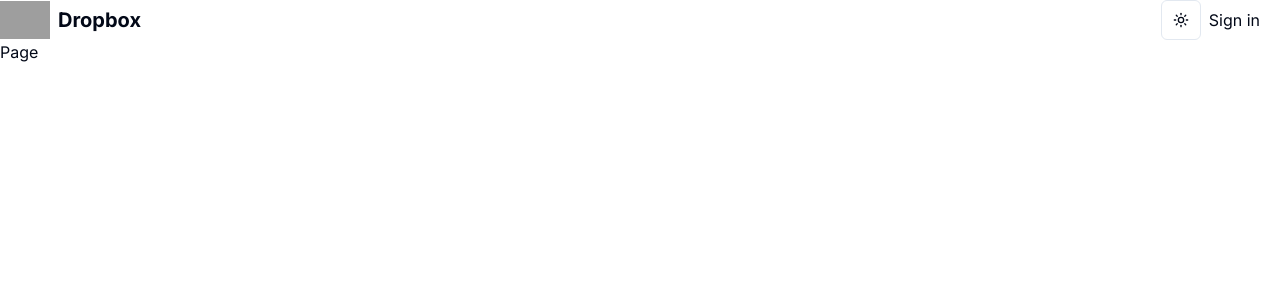
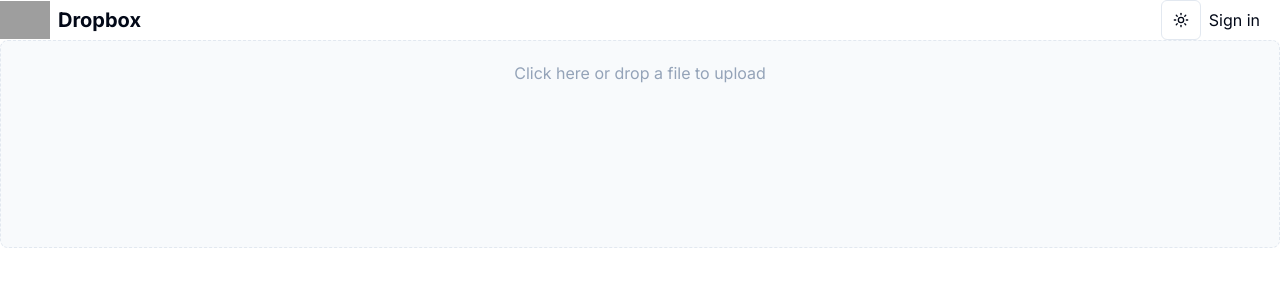
Before and after one commit to jawwad-ali/dropbox, a Next.js app: page /dashboard in a window 1280 px wide. Shown: the top 300 px of the page. Built offline with nearby package versions, Linux system fonts and the light colour scheme; no server answers; grey boxes are pictures that could not be loaded.

Commit message:
added dropzone component and firebase connectivity

```diff
--- a/app/dashboard/page.tsx
+++ b/app/dashboard/page.tsx
@@ -1,6 +1,13 @@
+import {auth} from "@clerk/nextjs"
+
+import Dropzone from "@/components/Dropzone"
+
 const Page = () => {
+  const { userId } = auth()
   return (
-    <div>Page</div>
+    <div>
+      <Dropzone />
+    </div>
   )
 }
 
--- a/app/page.tsx
+++ b/app/page.tsx
@@ -45,4 +45,4 @@
   );
 }
 
-// 55.01
+// 1.26.17
--- /dev/null
+++ b/components/Dropzone.tsx
@@ -0,0 +1,83 @@
+"use client";
+import { cn } from "@/lib/utils";
+
+import { useState } from "react";
+
+import Dropzone from "react-dropzone";
+
+import { useUser } from "@clerk/nextjs";
+
+export default function Home() {
+
+  const [loading , setLoading] = useState<boolean>(false) // loading state
+  const { user, isSignedIn, isLoaded } = useUser();
+
+  const maxSize = 20971520; //20 MB
+
+  const onDrop = (acceptedFiles:File[]) => {
+
+    // using for each if one then one file is uploaded
+    acceptedFiles.forEach((file) => {
+      const reader = new FileReader()
+      reader.onabort = () => console.log('file reading was aborted')
+      reader.onerror = () => console.log('file reading has failed')
+
+      reader.onload = async () => {
+        await uploadPost(file)
+      }
+      reader.readAsArrayBuffer(file)
+
+    })
+  }
+
+  const uploadPost = async (file:File) => {
+    if (loading) return;
+    if (!user) return;
+
+    setLoading(true)
+
+    setLoading(false)
+  }
+
+  return (
+    <Dropzone
+      minSize={0}
+      maxSize={maxSize}
+      onDrop={(acceptedFiles) => console.log(acceptedFiles)}
+    >
+      {({
+        getRootProps,
+        getInputProps,
+        isDragActive,
+        isDragReject,
+        fileRejections,
+      }) => {
+        const isFileTooLarge =
+          fileRejections.length > 0 && fileRejections[0].file.size > maxSize;
+        return (
+          <section>
+            <div
+              {...getRootProps()}
+              className={cn(
+                "w-full h-52 justify-center items-center p-5 border border-dashed rounded-lg text-center",
+                isDragActive
+                  ? "bg-[#035FFE] text-white animate-pulse"
+                  : "bg-slate-100/50 dark:bg-slate-800/80 text-slate-400 "
+              )}
+            >
+              <input {...getInputProps()} />
+
+              {!isDragActive && "Click here or drop a file to upload"}
+
+              {isDragActive && !isDragReject && "Drop to upload this file!"}
+
+              {isDragReject && "File cannot be uploaded"}
+
+              {isFileTooLarge && "File is too big. Cannot be more than 20MB."}
+            </div>
+          </section>
+        );
+      }}
+    </Dropzone>
+  );
+}
--- a/package.json
+++ b/package.json
@@ -20,12 +20,14 @@
     "clsx": "^2.1.0",
     "eslint": "8.56.0",
     "eslint-config-next": "14.1.0",
+    "firebase": "^10.8.0",
     "lucide-react": "^0.330.0",
     "next": "14.1.0",
     "next-themes": "^0.2.1",
     "postcss": "8.4.35",
     "react": "18.2.0",
     "react-dom": "18.2.0",
+    "react-dropzone": "^14.2.3",
     "tailwind-merge": "^2.2.1",
     "tailwindcss": "3.4.1",
     "tailwindcss-animate": "^1.0.7",
```
Also changed, not shown: firebase.ts (added, +21 -0 lines), 1 other file (tests, documents, lock files or other folders).
